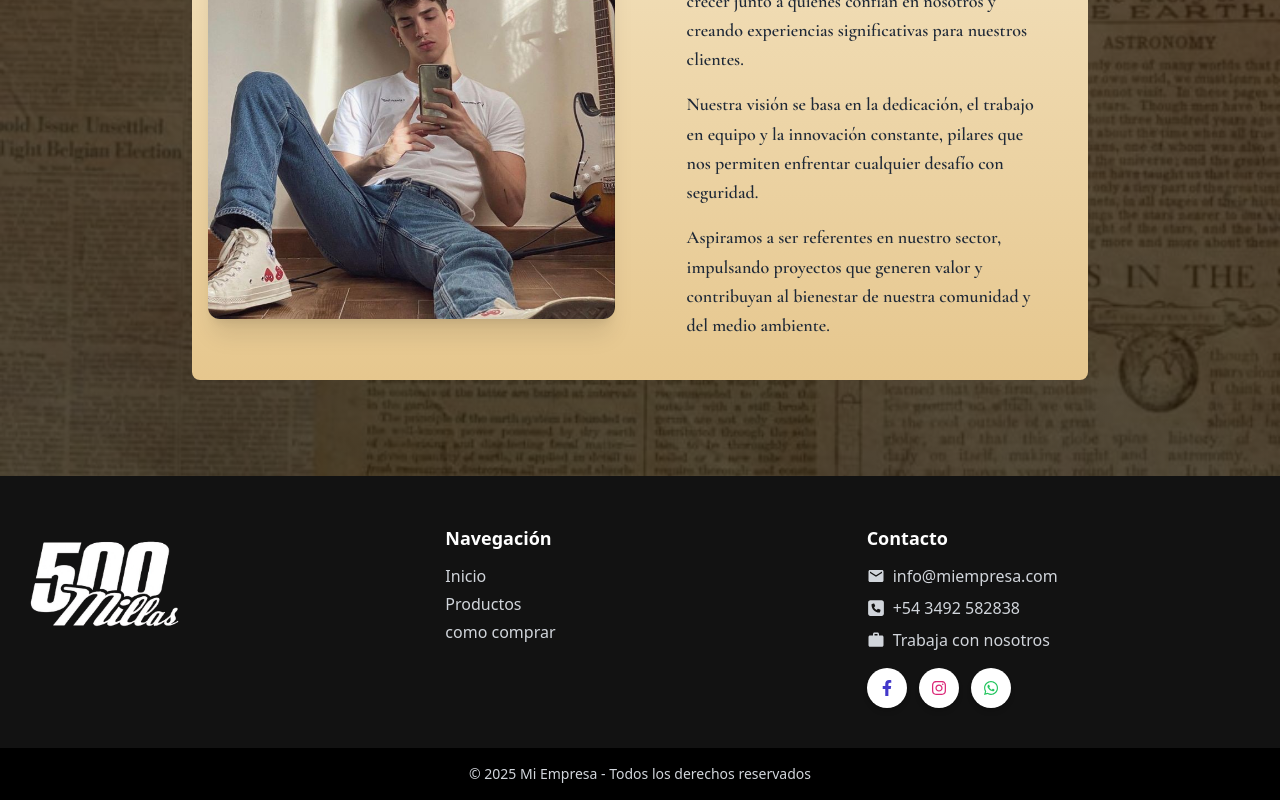
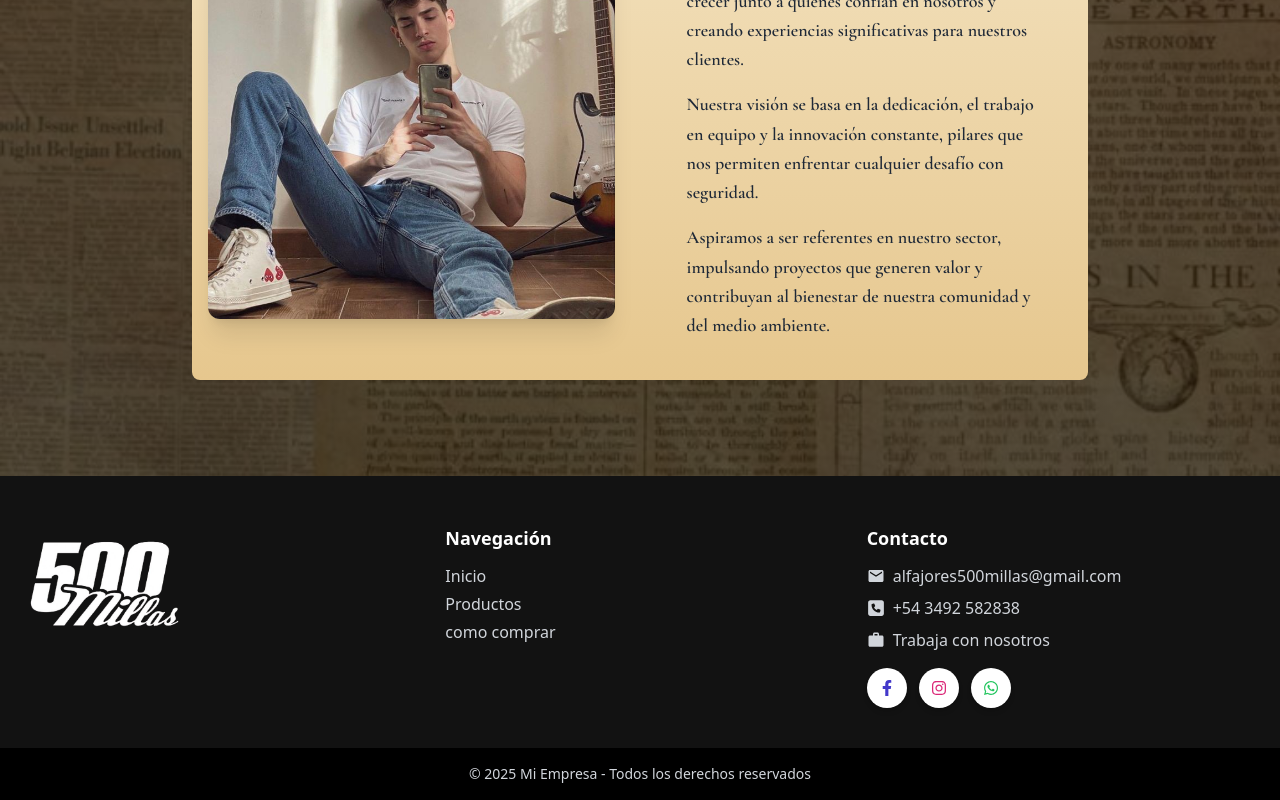
Before and after one commit to Nico09Barberis/500millas, a React (Vite) app in the folder 500-millas-web/: page /historia in a window 1280 px wide. Shown: the part 1585-2385 px from the top of the page. Built offline with nearby package versions, Linux system fonts and the light colour scheme; no server answers; a web font is replaced by a local one.

Commit message:
nuevos enlaces para la direccion de correo electronico

```diff
--- a/500-millas-web/src/components/layout/MainLayout.jsx
+++ b/500-millas-web/src/components/layout/MainLayout.jsx
@@ -57,8 +57,14 @@ function MainLayout({ children }) {
                 className="text-gray-300 text-lg"
                 aria-label="Correo electrónico"
               />
-              info@miempresa.com
+              <a
+                href="mailto:alfajores500millas@gmail.com"
+                className="hover:underline"
+              >
+                alfajores500millas@gmail.com
+              </a>
             </p>
+
             <p className="flex items-center gap-2 text-gray-300 mb-2">
               <FaSquarePhone
                 className="text-gray-300 text-lg"
@@ -70,7 +76,7 @@ function MainLayout({ children }) {
               href="https://docs.google.com/forms/d/e/1FAIpQLSf5OjN13wZ91Tu4Kz7onGUFzcYkvsOibqi3HEQvoqu3ml7Vaw/viewform?usp=header" // reemplazá TU_FORM_ID con el ID real de tu form
               target="_blank"
               rel="noopener noreferrer"
-              className="flex items-center gap-2 text-gray-300 mb-4 hover:text-[#5aafe0] hover:underline transition-colors"
+              className="flex items-center gap-2 text-gray-300 mb-4 hover:underline transition-colors"
             >
               <MdOutlineWork
                 className="text-gray-300 text-lg"
--- a/500-millas-web/src/sections/home/ContactSection.jsx
+++ b/500-millas-web/src/sections/home/ContactSection.jsx
@@ -7,7 +7,7 @@ const ContactSection = () => {
   // Cada item ahora tiene un icono y un texto
   const items = [
     { icon: FaSquarePhone, text: "Llamanos al 3492502030" },
-    { icon: MdEmail, text: "Escribinos a info@ejemplo.com" },
+    { icon: MdEmail, text: "alfajores500millas@gmail.com" },
     { icon: FaHouse, text: "Visitanos en nuestro local" },
     { icon: FaInstagram, text: "Seguinos en instagram @500millas__" },
   ];
@@ -30,7 +30,7 @@ const ContactSection = () => {
 
         {/* Contenido derecha */}
         <div className="md:w-1/3 w-full bg-[#E6C977] flex flex-col p-4 py-12 md:py-4 sm:p-6 text-center md:text-left md:justify-center">
-          <h2 className="font-ancois-one text-4xl md:text-5xl font-bold text-[#3B2F2F] mb-4">
+          <h2 className="font-ancois-one text-3xl md:text-4xl font-bold text-[#3B2F2F] mb-4">
             ¿Querés vender nuestros productos?
           </h2>
           <p className="font-ancois-one text-xl md:text-2xl text-[#4F4540] mb-6">
--- a/500-millas-web/src/sections/home/MapSection.jsx
+++ b/500-millas-web/src/sections/home/MapSection.jsx
@@ -33,12 +33,17 @@ const MapSection = () => {
           </p>
 
           {/* Email (si lo usas) */}
-          <p className="flex items-center gap-3 text-[#E6C78E]  mb-6">
+          <p className="flex items-center gap-3 text-[#E6C78E] mb-6">
             <MdEmail
               className="text-[#E6C78E] text-xl shrink-0"
               aria-label="Correo electrónico"
             />
-            contacto@tusitio.com
+            <a
+              href="mailto:alfajores500millas@gmail.com"
+              className="hover:underline"
+            >
+              alfajores500millas@gmail.com
+            </a>
           </p>
 
           <p className="text-[#E6C78E] mb-6">
```
